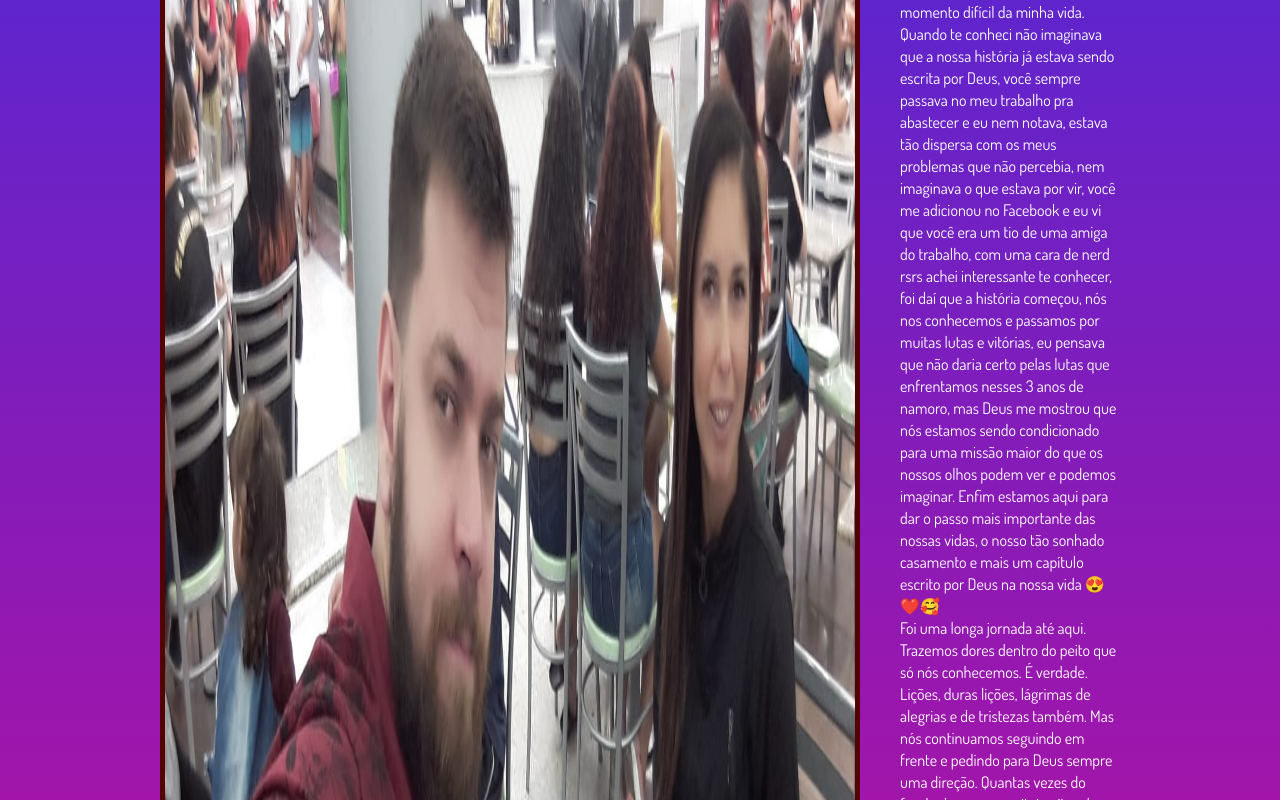
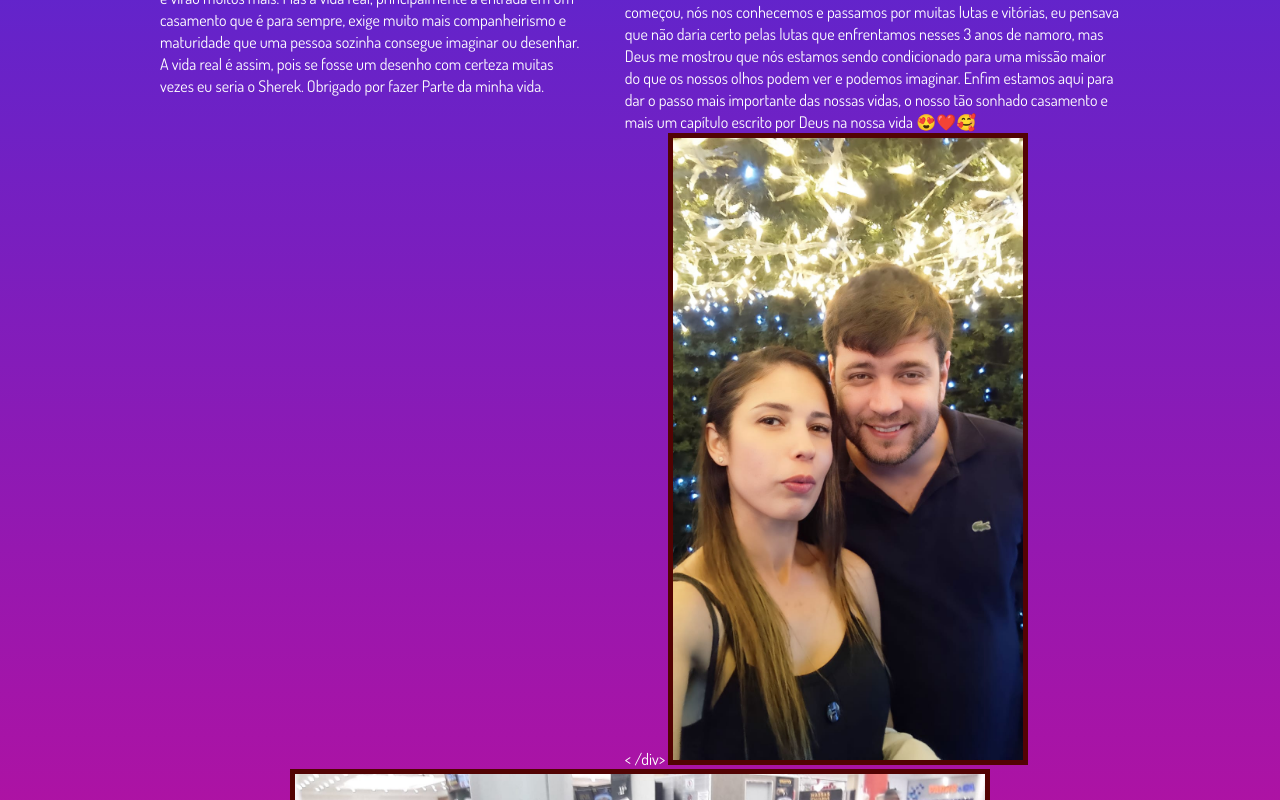
Before and after one commit to Danilloneo/Meu-casamento, a website built with Parcel: page src/index.html in a window 1280 px wide. Shown: the part 1500-2300 px from the top of the page. Built offline with nearby package versions, Linux system fonts and the light colour scheme.

Commit message:
Update index.html

```diff
--- a/src/index.html
+++ b/src/index.html
@@ -57,7 +57,10 @@
                 <h2 class="event__details__title">Debora</h2>
                 <p class="event__details__description">
                     Danillo você é uma pessoa incrível, um homem bom com um coração marcado de tantas experiências, não tenho palavras para expressar, você me fez enxergar o mundo de outra forma, me ensinou muitas coisas boas, com você eu aprendi a amar e ver quão grande é o amor de Deus nas nossas vidas. Quando você chegou, estava passando por um momento difícil da minha vida. Quando te conheci não imaginava que a nossa história já estava sendo escrita por Deus, você sempre passava no meu trabalho pra abastecer e eu nem notava, estava tão dispersa com os meus problemas que não percebia, nem imaginava o que estava por vir, você me adicionou no Facebook e eu vi que você era um tio de uma amiga do trabalho, com uma cara de nerd rsrs achei interessante te conhecer, foi daí que a história começou, nós nos conhecemos e passamos por muitas lutas e vitórias, eu pensava que não daria certo pelas lutas que enfrentamos nesses 3 anos de namoro, mas Deus me mostrou que nós estamos sendo condicionado para uma missão maior do que os nossos olhos podem ver e podemos imaginar. Enfim estamos aqui para dar o passo mais importante das nossas vidas, o nosso tão sonhado casamento e mais um capítulo escrito por Deus na nossa vida 😍❤️🥰
-                </p>
+                 </p>
+            <    /div>
+                <img class="event__image" src="images/elaeeu.jpeg" alt="Ela e Eu">
+                </div>
                 <p class="event__details__description2">
                     Foi uma longa jornada até aqui.
                     Trazemos dores dentro do peito que só nós conhecemos. É verdade. Lições, duras lições, lágrimas de alegrias e de tristezas também. Mas nós continuamos seguindo em frente e pedindo para Deus sempre uma direção.
```
